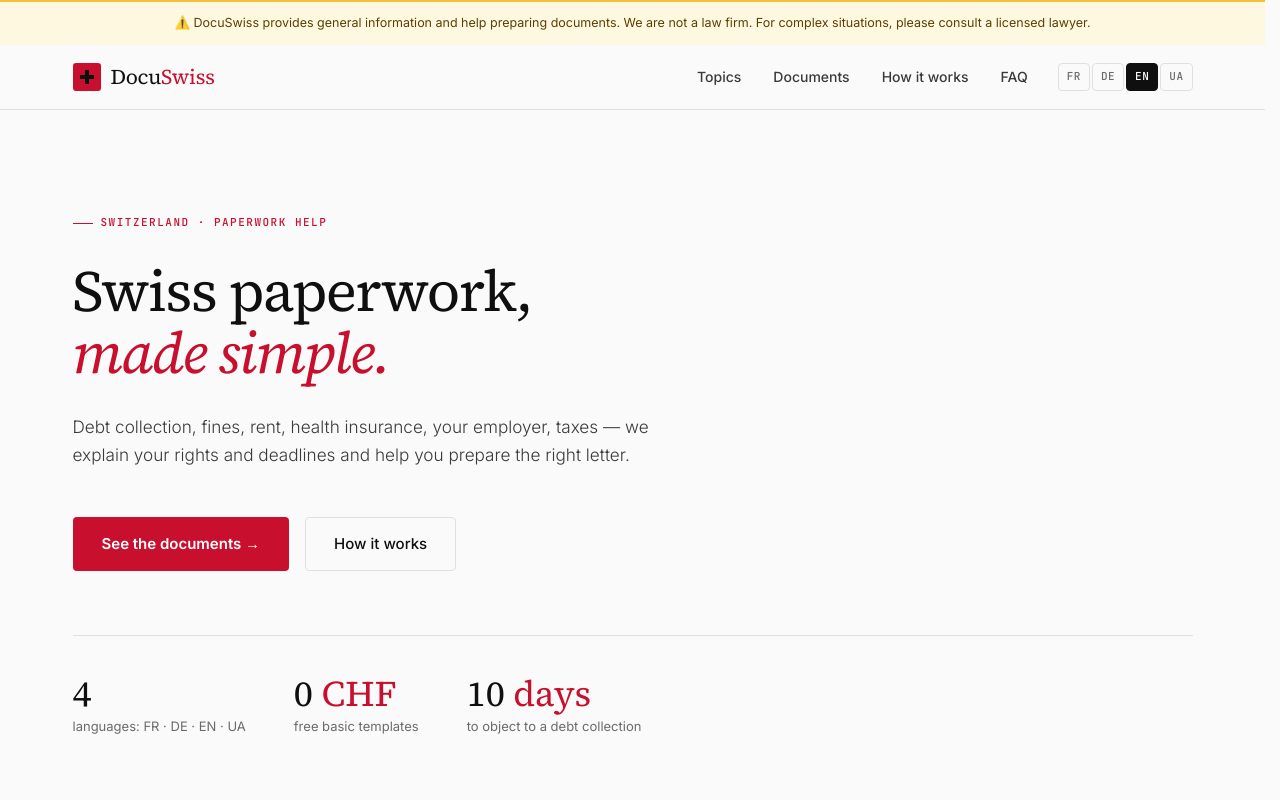
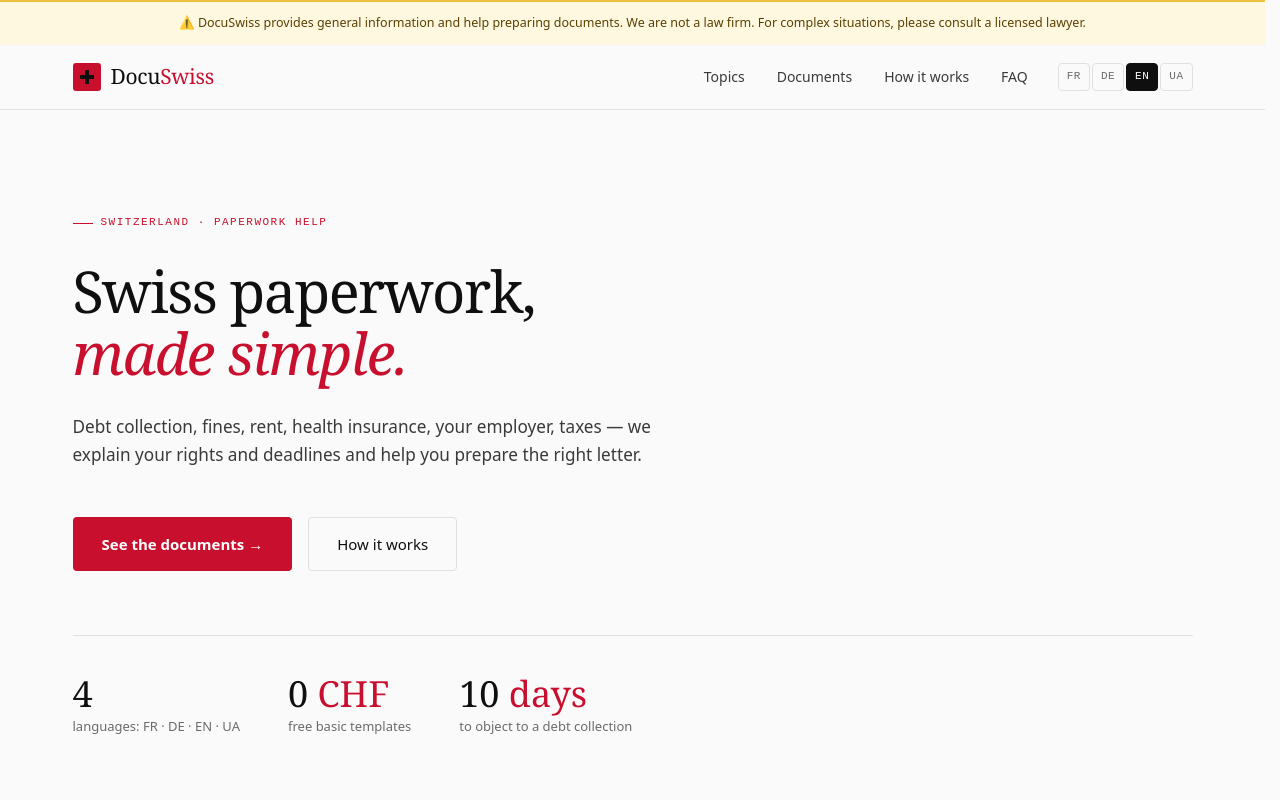
Before and after one commit to Zybin-Igor/docusuiss, a website built with Vite: page index.html in a window 1280 px wide. Shown: the top 800 px of the page. Built offline with nearby package versions, Linux system fonts and the light colour scheme.

Commit message:
change fonts

```diff
--- a/index.html
+++ b/index.html
@@ -8,10 +8,7 @@
         content="Comprenez vos droits et préparez vos documents administratifs en Suisse : poursuites, amendes, bail, caisse maladie, travail, impôts. En français, allemand, anglais et ukrainien." />
   <link rel="icon" href="/favicon.svg" type="image/svg+xml" />
 
-  <!-- Шрифты с поддержкой кириллицы (для украинской версии) -->
-  <link rel="preconnect" href="https://fonts.googleapis.com" />
-  <link rel="preconnect" href="https://fonts.gstatic.com" crossorigin />
-  <link href="https://fonts.googleapis.com/css2?family=Inter:wght@300;400;500;600&family=JetBrains+Mono:wght@400;500&family=Source+Serif+4:ital,opsz,wght@0,8..60,400;1,8..60,400&display=swap" rel="stylesheet" />
+  <!-- Шрифты подключаются в src/fonts.js и загружаются с нашего сайта (не с Google) -->
 
   <!-- Vite сам скомпилирует SCSS и подключит его к странице -->
   <script type="module" src="/src/main.js"></script>
--- a/package.json
+++ b/package.json
@@ -15,5 +15,10 @@
     "gh-pages": "^6.3.0",
     "sass-embedded": "^1.93.0",
     "vite": "^7.1.0"
+  },
+  "dependencies": {
+    "@fontsource-variable/inter": "^5.3.0",
+    "@fontsource-variable/jetbrains-mono": "^5.3.0",
+    "@fontsource-variable/source-serif-4": "^5.3.1"
   }
 }
--- a/src/main.js
+++ b/src/main.js
@@ -2,6 +2,7 @@
 // Vite начинает сборку с этого файла.
 // Здесь мы подключаем стили и запускаем все модули сайта.
 
+import './fonts.js';
 import './styles/main.scss';
 
 import { initI18n } from './scripts/i18n.js';
--- a/src/rechtsvorschlag.js
+++ b/src/rechtsvorschlag.js
@@ -2,6 +2,7 @@
 // У каждой страницы свой входной файл. Общие модули (языки, шапка)
 // подключаем так же, как на главной, и добавляем модуль этой страницы.
 
+import './fonts.js';
 import './styles/main.scss';
 
 import { initI18n } from './scripts/i18n.js';
--- a/src/styles/base/_variables.scss
+++ b/src/styles/base/_variables.scss
@@ -18,9 +18,9 @@
   --accent-light: #ff6b7a; // красный на тёмном фоне
 
   // Шрифты (все три поддерживают кириллицу — важно для украинской версии)
-  --font-sans: 'Inter', system-ui, sans-serif;
-  --font-serif: 'Source Serif 4', Georgia, serif;
-  --font-mono: 'JetBrains Mono', ui-monospace, monospace;
+  --font-sans: 'Inter Variable', system-ui, sans-serif;
+  --font-serif: 'Source Serif 4 Variable', Georgia, serif;
+  --font-mono: 'JetBrains Mono Variable', ui-monospace, monospace;
 
   // Прочее
   --radius: #{rem(4)};
```
Also changed, not shown: rechtsvorschlag.html (+1 -4 lines), src/fonts.js (added, +20 -0 lines), src/scripts/letter-preview.js (+31 -1 lines), src/scripts/rechtsvorschlag-form.js (+57 -17 lines), 1 other file.
